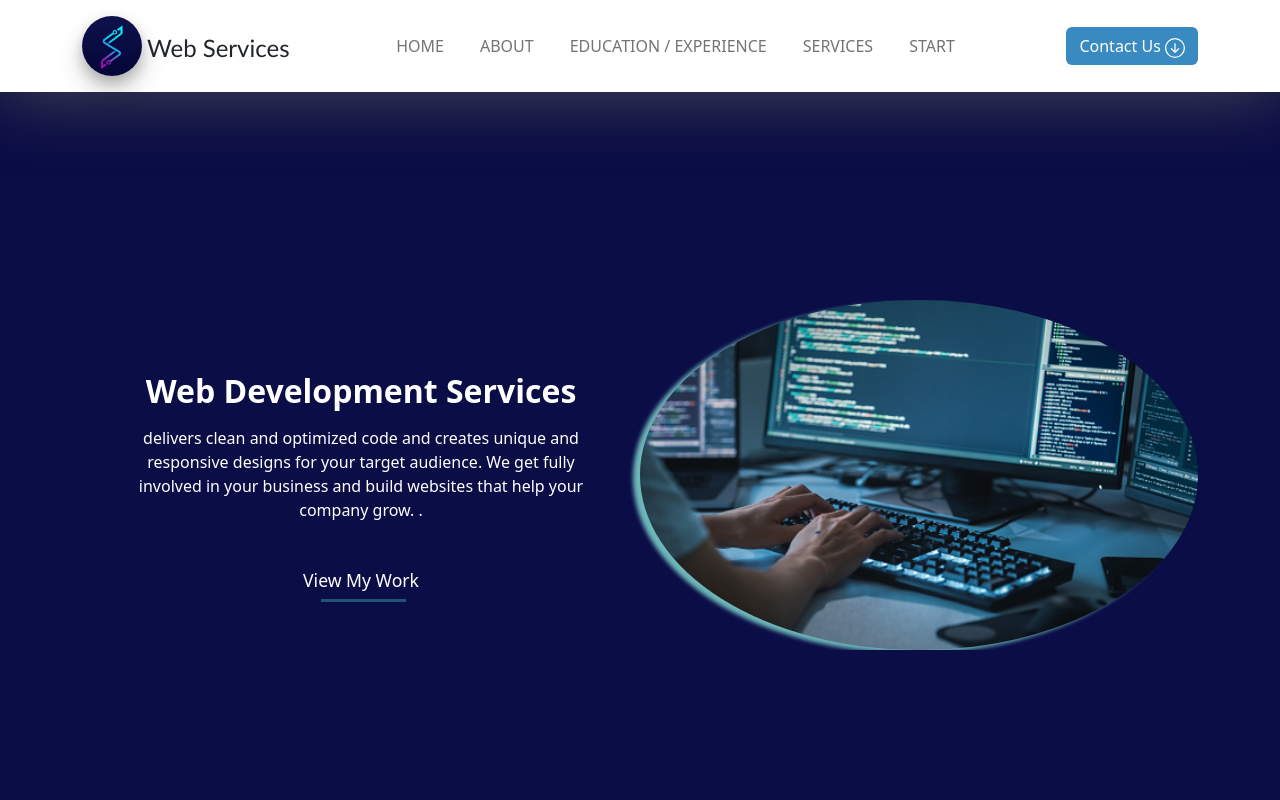
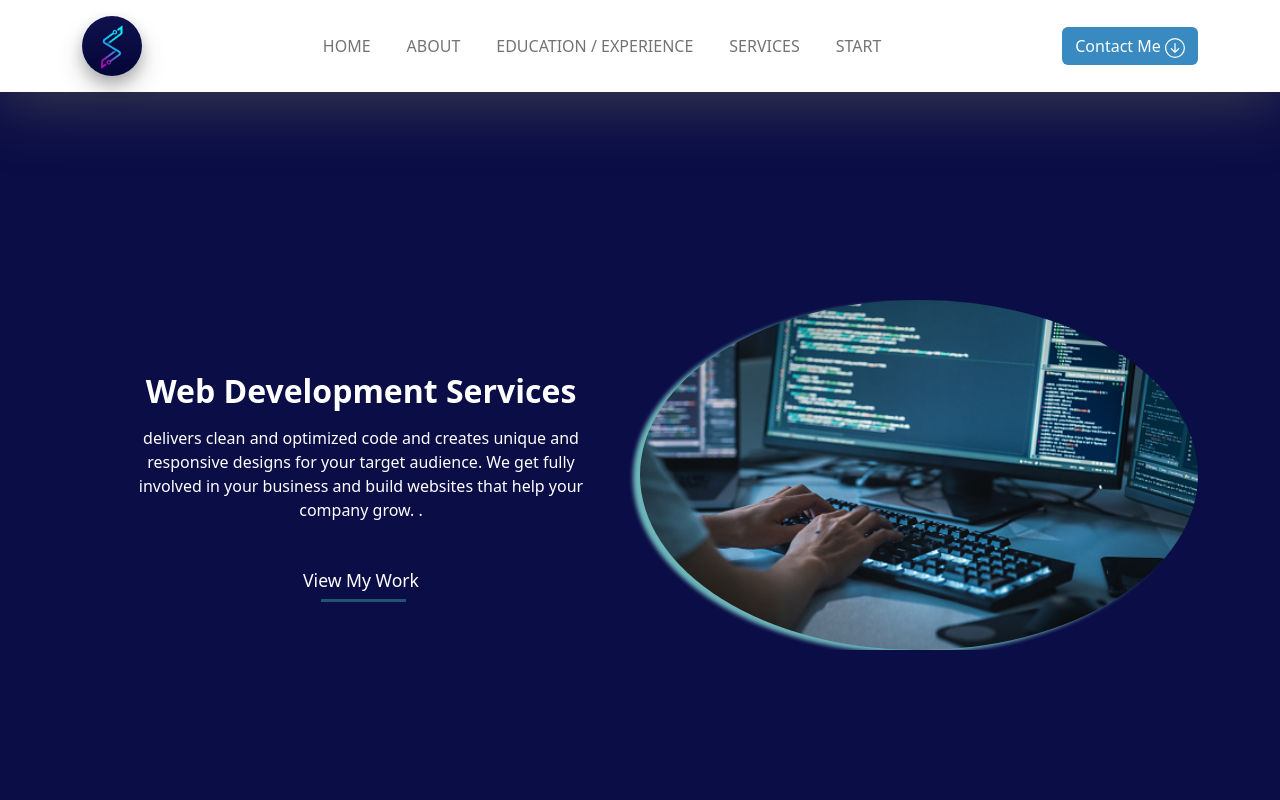
Before and after one commit to Saadtareksaleh/my-portfolio, a plain HTML site: page index.html in a window 1280 px wide. Shown: the top 800 px of the page. Drawn offline with nearby package versions, Linux system fonts and the light colour scheme.

Commit message:
Update index.html

```diff
--- a/index.html
+++ b/index.html
@@ -15,7 +15,7 @@
     <nav id="navbar" class="stroke navbar sticky-top bg-white navbar-light navbar-expand-md py-3">
         <div class="container">
             <img class="logo" src="images/logo.jpg" alt="Team Logo">
-            <p style="position: relative; top: 10px; left: 5px; font-family: 'Gill Sans', 'Gill Sans MT', Calibri, 'Trebuchet MS', sans-serif; font-size: x-large;">Web Services</p>
+            <p style="position: relative; top: 10px; left: 5px; font-family: 'Gill Sans', 'Gill Sans MT', Calibri, 'Trebuchet MS', sans-serif; font-size: x-large;"></p>
             <!-- <a class="logo navbar-brand d-flex align-items-center" href="#"><span>Ss Team Logo</span></a> -->
             <button data-bs-toggle="collapse" class="navbar-toggler" data-bs-target="#navcol-3"><span class="visually-hidden">Toggle navigation</span><span class="navbar-toggler-icon"></span></button>
             <div class="collapse navbar-collapse" id="navcol-3">
@@ -26,7 +26,7 @@
                     <li class="nav-item"><a class="nav-link" href="#services">Services</a></li>
                     <li class="nav-item"><a class="nav-link" href="#ourTeam">Start</a></li>
                 </ul>
-                <a class="btn contactBtn" href="#contact">Contact Us <svg xmlns="http://www.w3.org/2000/svg" width="20" height="20" fill="currentColor" class="bi bi-arrow-down-circle" viewBox="0 0 16 16">
+                <a class="btn contactBtn" href="#contact">Contact Me <svg xmlns="http://www.w3.org/2000/svg" width="20" height="20" fill="currentColor" class="bi bi-arrow-down-circle" viewBox="0 0 16 16">
                     <path fill-rule="evenodd" d="M1 8a7 7 0 1 0 14 0A7 7 0 0 0 1 8zm15 0A8 8 0 1 1 0 8a8 8 0 0 1 16 0zM8.5 4.5a.5.5 0 0 0-1 0v5.793L5.354 8.146a.5.5 0 1 0-.708.708l3 3a.5.5 0 0 0 .708 0l3-3a.5.5 0 0 0-.708-.708L8.5 10.293V4.5z"/>
                   </svg></a>
             </div>
@@ -85,7 +85,7 @@
                 <h2 style="text-align: left;"><br></h2>
             </div>
         </div>
-        <div class="row">
+        <div class="row gy-4  box-container">
             <div class="col-lg-6 col-md-6">
                 <div class="card">
                     <div class="card-body p-4" style="background: #0b0d46;">
```
